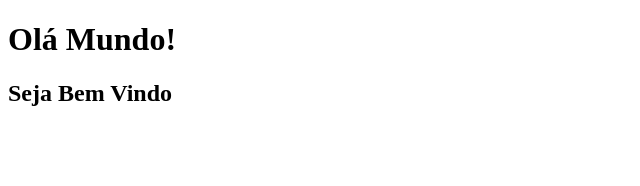
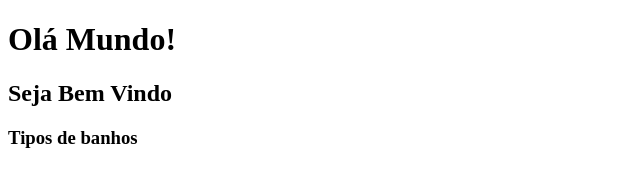
Before and after one commit to franciscorodriguesbneto/petshop, a plain HTML site: page index.html in a window 1280 px wide. Shown: the whole page, without its empty margins (0-640 px from the left). Drawn offline with Linux system fonts and the light colour scheme.

Commit message:
atualizacao da pagina

```diff
--- a/index.html
+++ b/index.html
@@ -9,5 +9,6 @@
 <body>
     <h1>Olá Mundo!</h1>
     <h2>Seja Bem Vindo</h2>
+    <h3>Tipos de banhos</h3>
 </body>
 </html>
```
